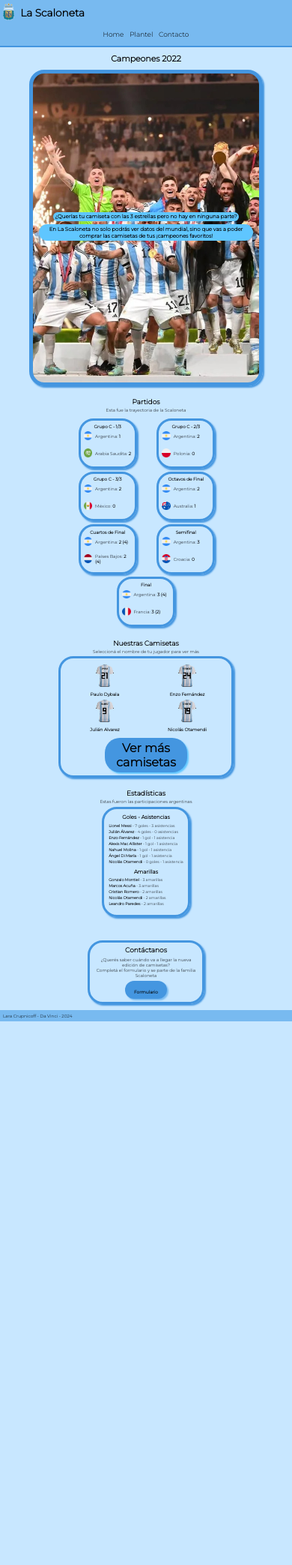
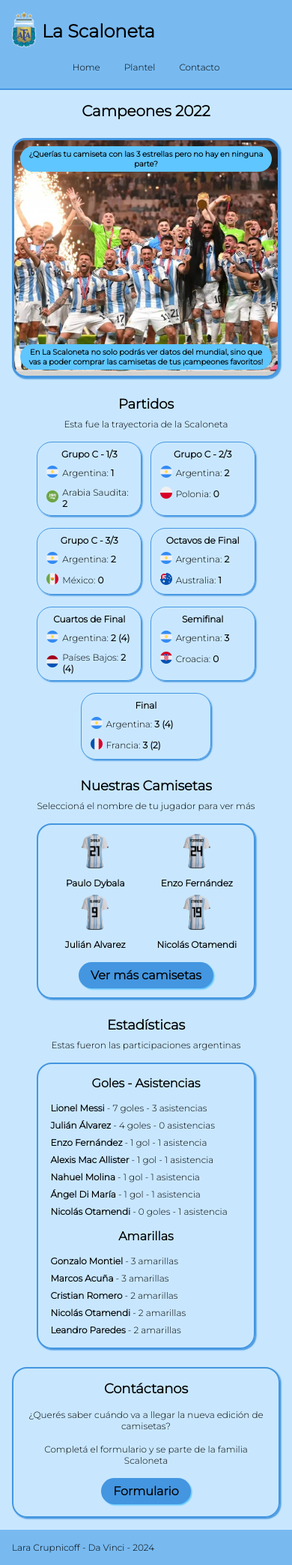
Before and after one commit to EmilioBensignor/LaScaloneta, a PHP site: page /index.php?s=home in a window 390 px wide. Shown: the whole page at 75% size. Before the commit the page ends 1362 px from the top, so only its background shows below. Run offline with PHP 8.4, Linux system fonts and the light colour scheme.

Commit message:
Home Mobile

```diff
--- a/css/style.css
+++ b/css/style.css
@@ -16,7 +16,7 @@ body {
 header {
     grid-area: header;
     background-color: #78BAF0;
-    padding: 1vw;
+    padding: 1rem;
     border-bottom: 2px solid #4496E0;
 }
 
@@ -26,54 +26,64 @@ header {
 }
 
 .divLogo img {
-    width: 4vw;
+    width: 2rem;
 }
 
 h1 {
-    margin-left: 2vw;
-    font-size: 3vw;
+    font-size: 1.5rem;
+    margin-left: 0.5rem;
 }
 
 h2 {
-    font-size: 2.4vw;
+    font-size: 1.25rem;
     text-align: center;
-    margin: 2vw 0;
 }
 
 h3 {
-    font-size: 1.3vw;
+    font-size: 1.125rem;
 }
 
+h4 {
+    text-align: center;
+    font-size: 1rem;
+}
+
+
 p {
-    font-size: 1vw;
+    font-size: 0.75rem;
 }
 
 nav {
-    padding: 1vw 0;
+    padding-top: 0.5rem;
 }
 
 ul {
     display: flex;
     justify-content: center;
+    gap: 0.5rem;
     list-style: none;
+}
+
+ul li {
+    border-radius: 20px;
+    padding: 0.25rem 0.75rem;
+    transition: all 0.3s;
 }
 
 ul li:hover {
     background-color: #C8E7FF;
-    border-radius: 20px;
 }
 
 ul li a {
     text-decoration: none;
     color: black;
-    margin: 1vw;
-    font-size: 2vw;
+    font-size: 0.75rem;
 }
 
 footer {
     grid-area: footer;
     background-color: #78BAF0;
-    padding: 1vw;
+    padding: 1rem;
 }
 
 /* Home */
@@ -83,6 +93,9 @@ footer {
     display: flex;
     flex-direction: column;
     justify-content: center;
+    align-items: center;
+    gap: 1.5rem;
+    padding: 1rem;
 }
 
 span {
@@ -90,67 +103,78 @@ span {
 }
 
 .banner {
-    margin: 0 auto;
+    width: 100%;
+    height: 20rem;
     display: flex;
     flex-direction: column;
-    justify-content: center;
+    justify-content: space-between;
     align-items: center;
+    gap: 1rem;
     background-image: url('../images/banner-argentina.jpg');
     background-position: center;
     background-repeat: no-repeat;
     background-size: cover;
-    width: 80vw;
-    height: 50vh;
-    border: 5px solid #4496E0;
-    border-radius: 20px;
-    box-shadow: 2px 2px 2px #4496E0;
-    margin-bottom: 3vw;
+    border: 3px solid #4496E0;
+    border-radius: 18px;
+    box-shadow: 1.5px 1.5px 1.5px #4496E0;
+    padding: 0.5rem;
 }
 
 .banner p {
     text-align: center;
     background-color: #5FC6FF;
     border-radius: 20px;
-    padding: 0.5vw;
-    margin: 0 2vw 1vw 2vw;
+    font-size: 0.625rem;
+    font-weight: bold;
     color: black;
-    font-size: 1.5vw;
-    font-weight: bold;
+    padding: 0.25rem 0.5rem;
 }
 
 /* Sección Partidos Camisetas Goles */
 
 .partidos-camisetas-estadisticas {
-    display: grid;
-    grid-template-columns: repeat(3, 1fr);
-    justify-items: center;
-    padding: 1vw 2vw;
-    margin-bottom: 3vw;
+    display: flex;
+    flex-direction: column;
+    align-items: center;
+    gap: 1.5rem;
+}
+
+.partidos-camisetas-estadisticas > div {
+    width: 100%;
 }
 
 .partidos-camisetas-estadisticas h3 {
     text-align: center;
-    margin-bottom: 0.5vw;
+    margin-bottom: 0.5rem;
+}
+
+.partidos {
+    width: 100%;
+    display: flex;
+    flex-direction: column;
+    gap: 1rem;
 }
 
 .pDescriptivo {
     text-align: center;
-    margin-bottom: 1vw;
+    margin-bottom: 1rem;
 }
 
 .divDosPartidos {
+    width: 100%;
     display: flex;
     justify-content: space-between;
 }
 
 .divPartido {
-    border: 3px solid #4496E0;
+    width: 48%;
+    display: flex;
+    gap: 0.5rem;
+    flex-direction: column;
+    border: 1.5px solid #4496E0;
     border-radius: 20px;
-    padding: 0.5vw;
-    margin-left: 0.5vw;
-    margin-bottom: 1vw;
-    width: 15vw;
-    box-shadow: 2px 2px 2px #4496E0;
+    box-shadow: 1.5px 1.5px 1.5px #4496E0;
+    padding: 0.5rem 0.75rem;
 }
 
 .divPartido p:first-child {
@@ -161,17 +185,15 @@ span {
 .divPais {
     display: flex;
     align-items: center;
+    gap: 0.3rem;
 }
 
 .divPais img {
-    width: 2vw;
-}
-
-.divPais p {
-    margin-left: 1vw;
+    width: 1rem;
 }
 
 .divFinal {
+    width: 60%;
     margin: 0 auto;
 }
 
@@ -182,120 +204,104 @@ span {
 }
 
 .sectionCamisetasHome {
-    border: 3px solid #4496E0;
+    display: flex;
+    flex-direction: column;
+    align-items: center;
+    gap: 1rem;
+    border: 2px solid #4496E0;
     border-radius: 20px;
-    box-shadow: 2px 2px 2px #4496E0;
-    padding: 1vw;
+    box-shadow: 1.5px 1.5px 1.5px #4496E0;
+    padding: 0.75rem;
 }
 
 .gridCamisetas {
+    width: 100%;
     display: grid;
     grid-template-columns: 1fr 1fr;
     grid-template-rows: 1fr 1fr;
-    margin-bottom: 2vw;
+    gap: 0.5rem;
 }
 
 .camisetaHome {
     display: flex;
     flex-direction: column;
     align-items: center;
-    margin-top: 1vw;
+    gap: 0.5rem;
 }
 
 .camisetaHome img {
-    width: 6vw;
+    width: 3rem;
 }
 
 .camisetaHome a {
     text-decoration: none;
     color: black;
-    margin-top: 0.5vw;
 }
 
-.irPlantilla {
-    margin: 0 auto;
-    background-color: #4496E0;
-    box-shadow: 2px 2px 2px #5FC6FF;
-    border-radius: 20px;
-    padding: 1vw;
-    width: 50%;
-    text-align: center;
+.irPlantilla, .divContactoHome div {
+    width: 100%;
+    display: flex;
+    justify-content: center;
 }
 
-.irPlantilla a {
+.irPlantilla a, .divContactoHome div a {
+    background-color: #4496E0;
+    box-shadow: 1.5px 1.5px 1.5px #5FC6FF;
+    border-radius: 20px;
+    text-align: center;
+    padding: 0.5rem 1rem;
     text-decoration: none;
     color: black;
     font-weight: bold;
+    transition: all 0.3s;
+}
+
+.irPlantilla a:hover, .divContactoHome div a:hover {
+    background-color: #5FC6FF;
 }
 
 /* Goleadores */
 
-h4 {
-    text-align: center;
-    font-size: 1.1vw;
-}
-
 .sectionGAA {
-    border: 3px solid #4496E0;
+    width: 100%;
+    display: flex;
+    flex-direction: column;
+    gap: 1rem;
+    border: 2px solid #4496E0;
     border-radius: 20px;
-    box-shadow: 2px 2px 2px #4496E0;
-    padding: 1.5vw;
+    box-shadow: 1.5px 1.5px 1.5px #4496E0;
     text-align: start;
+    padding: 1rem;
 }
 
 .sectionGAA ul {
+    width: 100%;
     display: flex;
     flex-direction: column;
-    margin: 1vw 0
+    gap: 0.5rem;
 }
 
 .sectionGAA ul li {
-    font-size: 1vw;
-    margin-bottom: 0.5vw;
+    font-size: 0.75rem;
+    padding: 0;
 }
 
 /* Contacto en Home */
 
 .contacto-home {
     width: 100%;
-    display: flex;
-    justify-content: center;
-    text-align: center;
 }
 
 .divContactoHome {
-    width: 40vw;
+    display: flex;
+    flex-direction: column;
+    justify-content: center;
+    gap: 1rem;
     text-align: center;
-    border: 3px solid #4496E0;
-    box-shadow: 2px 2px 2px #4496E0;
+    border: 2px solid #4496E0;
+    box-shadow: 1.5px 1.5px 1.5px #4496E0;
     border-radius: 20px;
-    padding: 1vw;
-    margin: 2vw 0;
-}
-
-.divContactoHome h3 {
-    margin-bottom: 1vw;
-}
-
-.divContactoHome p:last-of-type {
-    margin-bottom: 1vw;
-}
-
-.divContactoHome div {
-    margin: 0 auto;
-    background-color: #4496E0;
-    box-shadow: 2px 2px 2px #78BAF0;
-    border-radius: 20px;
-    padding: 0.7vw;
-    width: 40%;
-    text-align: center;
-}
-
-.divContactoHome div a {
-    font-size: 1.2vw;
-    text-decoration: none;
-    color: black;
-    font-weight: bold;
+    padding: 1rem;
 }
 
 /* Plantilla */
@@ -562,9 +568,9 @@ button:hover {
 
 /* Responsive */
 
-@media screen and (max-width: 900px) {
+/* @media screen and (max-width: 900px) {
     h1 {
-        font-size: 3.5vw;
+        font-size: 2rem;
     }
 
     h2 {
@@ -692,4 +698,4 @@ button:hover {
     .divButtonForm button {
         box-shadow: 0.5px 0.5px 0.5px #78BAF0;
     }
-}
+} */
```
